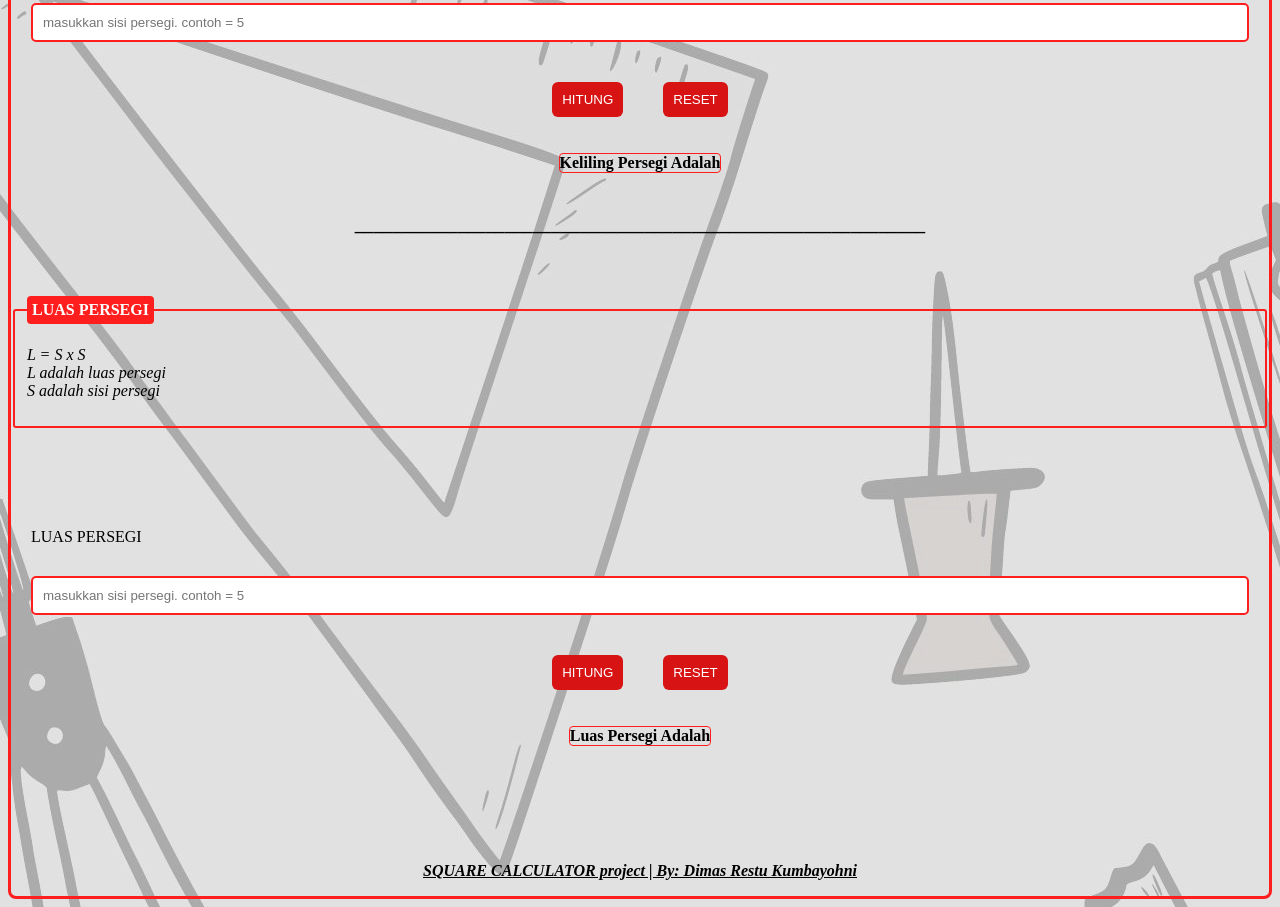
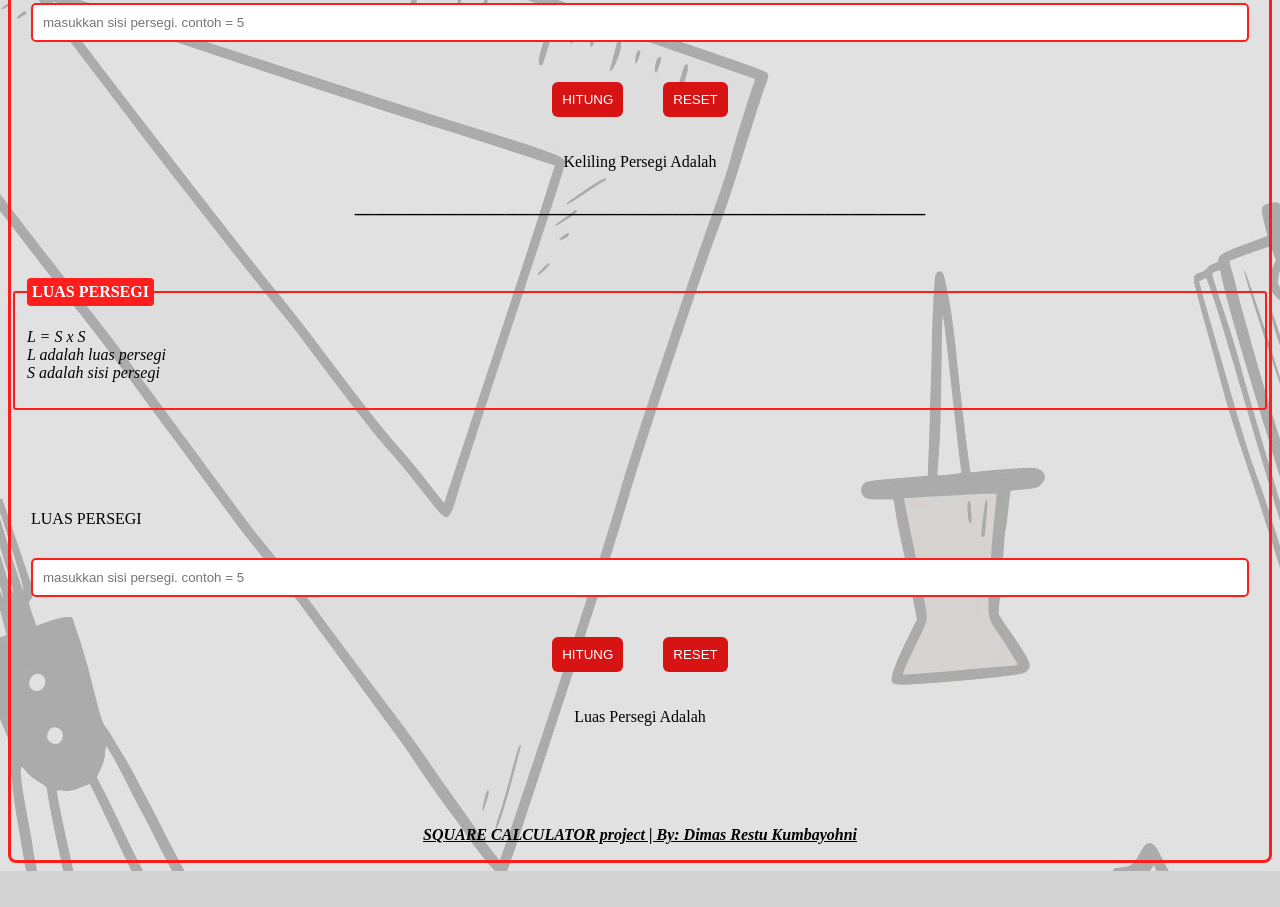
Before and after one commit to revou-fundamental-course/8-jan-24-DimsRK, a plain HTML site: page index.html in a window 1280 px wide. Shown: the part 1027-1934 px from the top of the page. After the commit the page ends 1898 px from the top, so only its background shows below. Drawn offline with Linux system fonts and the light colour scheme.

Commit message:
edit dikit lagi css nya buat percantik tampilan result

```diff
--- a/css/style.css
+++ b/css/style.css
@@ -126,16 +126,13 @@ button:active {
     margin-top: 100px;
 }
 
-.result {
+/*.result {
     display: flex;
     flex-direction: row;
     text-align: center;
     font-weight: bold;
     display: flex;
     justify-content: center;
-}
-
-.arePerResult {
     border: #FF1E1E solid 1px;
     border-radius: 4px;
     -webkit-border-radius: 4px;
@@ -145,7 +142,11 @@ button:active {
     font-weight: bold;
     display: flex;
     justify-content: center;
-}
+}*/
+
+/*.arePerResult {
+
+}*/
 
 footer p {
     text-align: center;
```
